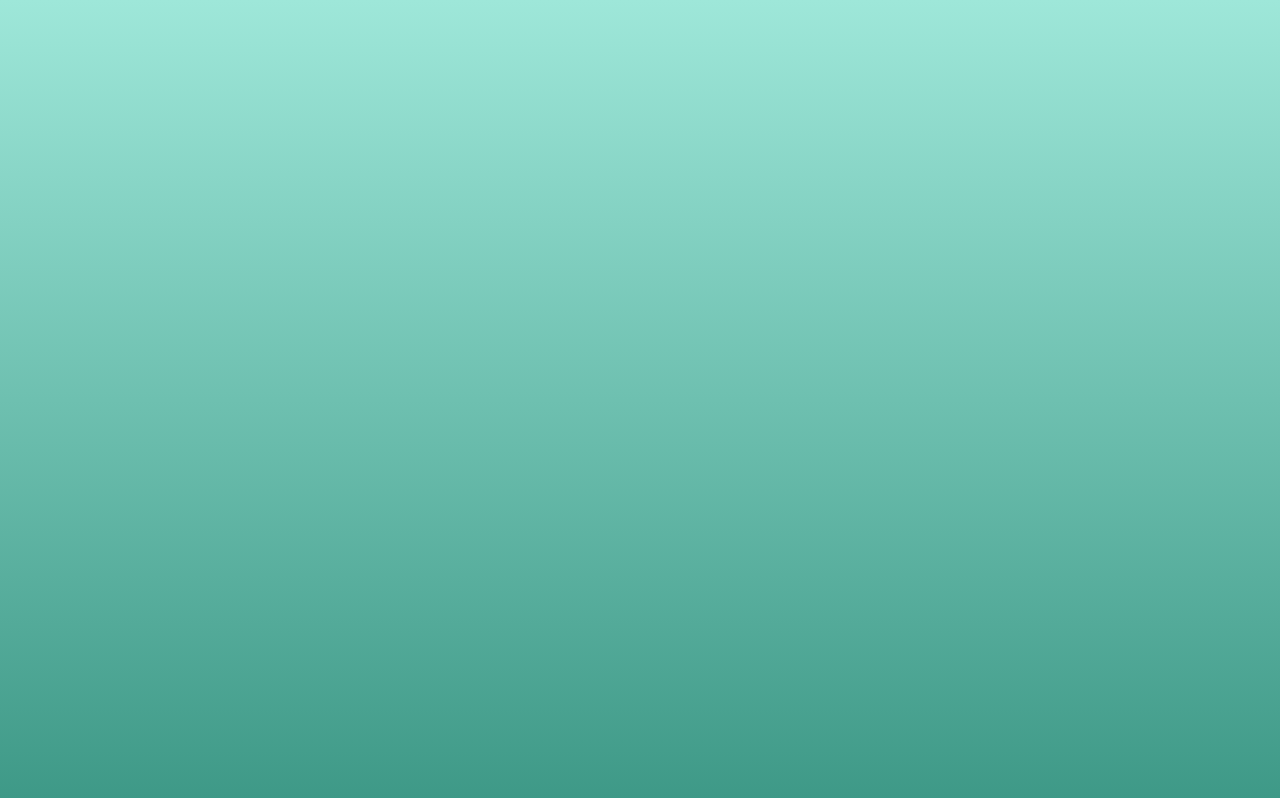
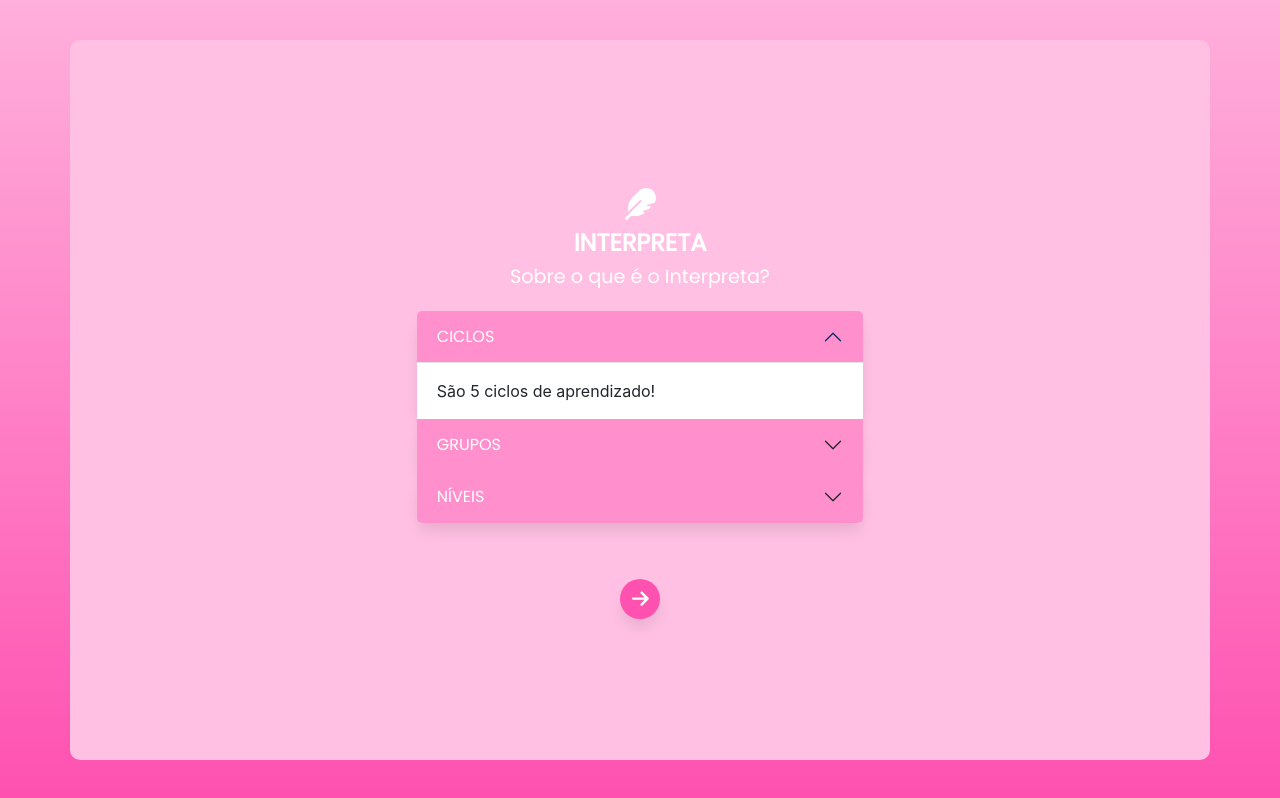
Before and after one commit to quokequack/Intepreta-React.js, a React (Create React App) app: page /about in a window 1280 px wide. Before the commit this address had no page. Built offline with nearby package versions, Linux system fonts and the light colour scheme.

Commit message:
about page made

```diff
--- a/src/App.js
+++ b/src/App.js
@@ -3,10 +3,11 @@ import {BrowserRouter, Route, Routes} from 'react-router-dom';
 import Homepage from './pages/Homepage';
 import Login from './pages/Login';
 import Register from './pages/Register';
+import About from './pages/About';
 import { library } from "@fortawesome/fontawesome-svg-core";
-import { faFeather, faMoon } from "@fortawesome/free-solid-svg-icons";
+import { faFeather, faMoon, faArrowRight} from "@fortawesome/free-solid-svg-icons";
 
-library.add(faFeather, faMoon);
+library.add(faFeather, faMoon, faArrowRight);
 function App() {
   return (
     <>
@@ -15,6 +16,7 @@ function App() {
       <Route path='/' element={<Homepage />}/>
       <Route path='/login' element={<Login />}/>
       <Route path='/register' element={<Register />}/>
+      <Route path='/about' element={<About />}/>
     </Routes>
     </BrowserRouter>
     </>
--- /dev/null
+++ b/src/pages/About.js
@@ -0,0 +1,66 @@
+import '../styles/about.css';
+import { FontAwesomeIcon } from '@fortawesome/react-fontawesome';
+import { Link } from 'react-router-dom';
+
+
+export default function About() {
+
+    return (
+        <>
+            <div className='about'>
+                <div className='container about-container'>
+                    <div className='header'>
+                        <div className='icon'>
+                            <FontAwesomeIcon icon='feather' />
+                        </div>
+                        <h3>Interpreta</h3>
+                    </div>
+                    <div className='about-content'>
+                        <h2>Sobre o que é o Interpreta?</h2>
+                        <div className="accordion" id="accordionExample">
+                            <div className="accordion-item">
+                                <h2 className="accordion-header" id="headingOne">
+                                    <button id='btn-collapsed'className="accordion-button" type="button" data-bs-toggle="collapse" data-bs-target="#collapseOne" aria-expanded="true" aria-controls="collapseOne">
+                                        CICLOS
+                                    </button>
+                                </h2>
+                                <div id="collapseOne" className="accordion-collapse collapse show" aria-labelledby="headingOne" data-bs-parent="#accordionExample">
+                                    <div className="accordion-body">
+                                    São 5 ciclos de aprendizado!
+                                    </div>
+                                </div>
+                            </div>
+                            <div className="accordion-item">
+                                <h2 className="accordion-header" id="headingTwo">
+                                    <button id='btn-collapsed'className="accordion-button collapsed" type="button" data-bs-toggle="collapse" data-bs-target="#collapseTwo" aria-expanded="false" aria-controls="collapseTwo">
+                                        GRUPOS
+                                    </button>
+                                </h2>
+                                <div id="collapseTwo" className="accordion-collapse collapse" aria-labelledby="headingTwo" data-bs-parent="#accordionExample">
+                                    <div className="accordion-body">
+                                    Cada ciclo tem 3 grupos de tarefas
+                                    </div>
+                                </div>
+                            </div>
+                            <div className="accordion-item">
+                                <h2 className="accordion-header" id="headingThree">
+                                    <button id='btn-collapsed'className="accordion-button collapsed" type="button" data-bs-toggle="collapse" data-bs-target="#collapseThree" aria-expanded="false" aria-controls="collapseThree">
+                                        NÍVEIS
+                                    </button>
+                                </h2>
+                                <div id="collapseThree" className="accordion-collapse collapse" aria-labelledby="headingThree" data-bs-parent="#accordionExample">
+                                    <div className="accordion-body">
+                                    Conforme o ciclo aumenta, os níveis de dificuldade aumentam também!
+                                    </div>
+                                </div>
+                            </div>
+                        </div>
+                    </div>
+                    <div className='btn-next'>
+                        <button type='button' className='btn btn-primary'><Link className='link' to='/homepage'><FontAwesomeIcon icon='arrow-right' /></Link></button>
+                    </div>
+                </div>
+            </div>
+        </>
+    )
+}
--- /dev/null
+++ b/src/styles/about.css
@@ -0,0 +1,77 @@
+**{
+    margin:0;
+    padding:0;
+    box-sizing:border-box;
+}
+
+.about{
+    background-image:linear-gradient(to bottom, #FFB0DC, #FE51B0);
+    height:100vh;
+    display: flex;
+    flex-direction: column;
+    justify-content: center;
+}
+.about-container{
+    display:flex;
+    flex-direction:column;
+    justify-content:center;
+    align-items:center;
+    margin-top:0%;
+    background-color:#FFC0E3;
+    height:90vh;
+    border-radius:10px;
+}
+.about-content{
+    display:block;
+    width:100%;
+}
+.about-content h2{
+    display:flex;
+    align-items:center;
+    justify-content:center;
+    font-size:1.2em;
+    font-family:'Poppins';
+    color:white;
+}
+.accordion{
+    margin-top:2%;
+    display:flex;
+    align-items:center;
+    justify-content:center;
+    flex-direction:column;
+}
+.accordion-item{
+    width:40%;
+    border:none;
+    box-shadow: 0px 10px 15px -3px rgba(0,0,0,0.1);
+}
+.accordion-item #btn-collapsed:not(.collapsed){
+    background-color:#FF90CD;
+    color:white;
+    width:100%;
+
+}
+.accordion-item #btn-collapsed{
+    background-color:#FF90CD;
+    color:white;
+    width:100%;
+}
+.btn-next{
+    margin-top:5%;
+    margin-bottom:-5%;
+}
+.btn-next button{
+    background-color:#FE51B0;
+    border:none;
+    border-radius:50%;
+    box-shadow: 0px 10px 15px -3px rgba(0,0,0,0.1);
+
+}
+.btn-next button:hover{
+    background-color:#FF90CD;
+}
+.btn-next button .link{
+    color:white;
+    text-decoration:none;
+    font-size:1.2em;
+}
```
